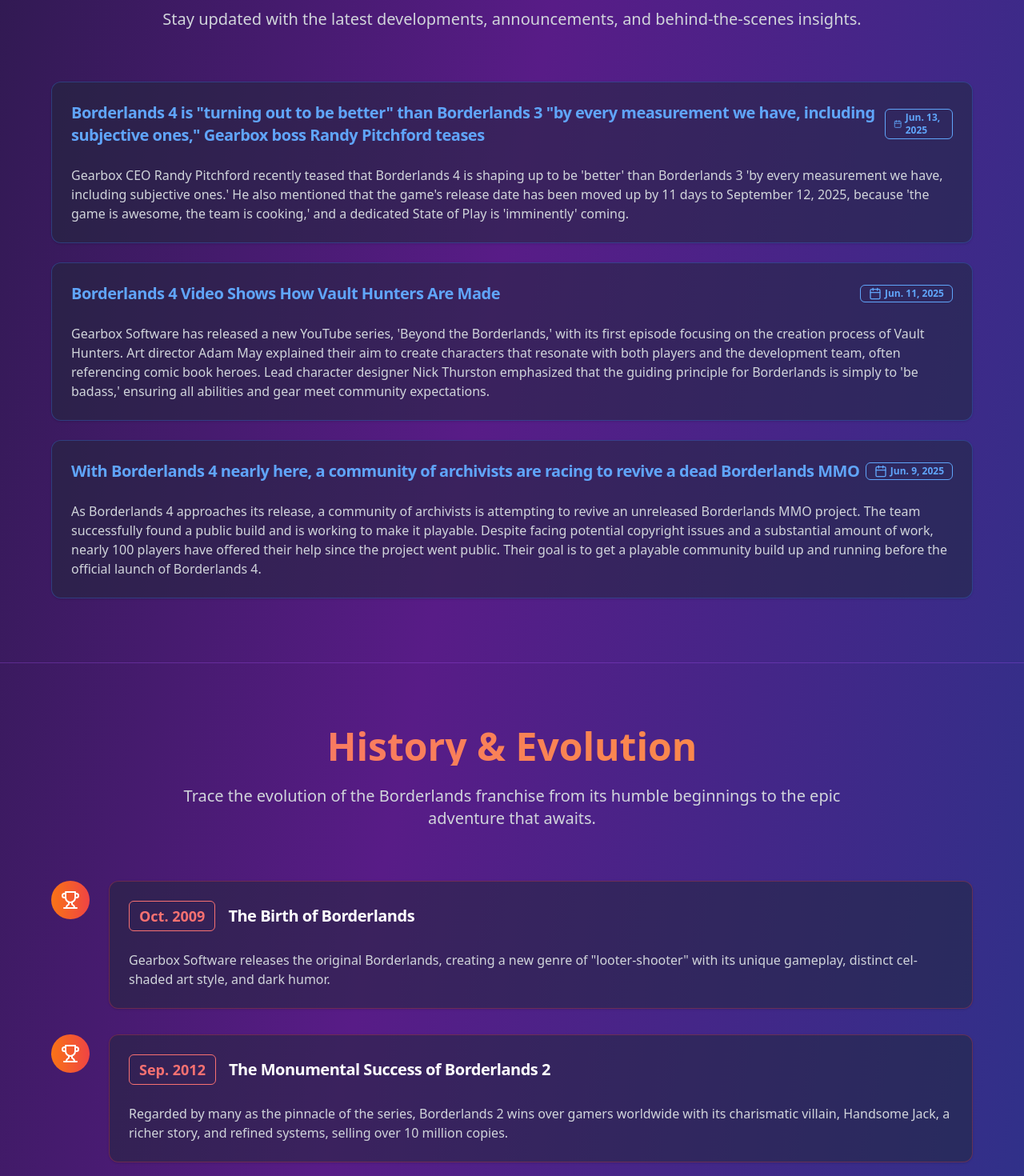
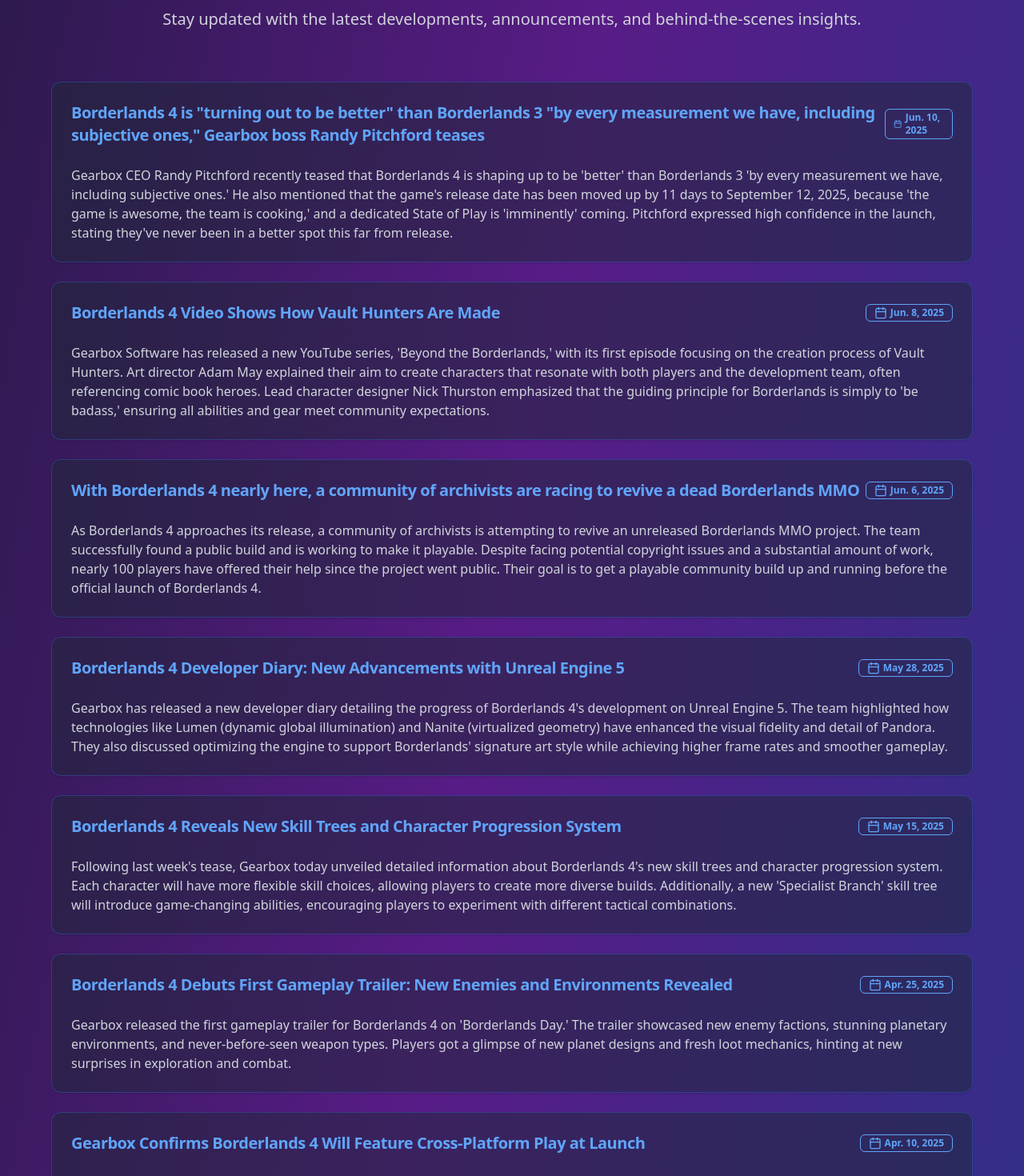
Before and after one commit to cqumse2006/borderlands4-test, a React (Vite) app: page / in a window 1280 px wide. Shown: the part 3000-4470 px from the top of the page at 80% size. Built offline with nearby package versions, Linux system fonts and the light colour scheme.

Commit message:
Add files via upload
更新新闻again

```diff
--- a/src/pages/Borderlands4.tsx
+++ b/src/pages/Borderlands4.tsx
@@ -72,19 +72,39 @@
 
   const newsItems = [
   {
-    date: "Jun. 13, 2025",
+    date: "Jun. 10, 2025",
     title: <a href="https://www.gamesradar.com/games/borderlands/borderlands-4-is-turning-out-to-be-better-than-borderlands-3-by-every-measurement-we-have-including-subjective-ones-gearbox-boss-randy-pitchford-teases/" target="_blank" rel="noopener noreferrer" className="text-blue-400 hover:underline">Borderlands 4 is "turning out to be better" than Borderlands 3 "by every measurement we have, including subjective ones," Gearbox boss Randy Pitchford teases</a>,
-    description: "Gearbox CEO Randy Pitchford recently teased that Borderlands 4 is shaping up to be 'better' than Borderlands 3 'by every measurement we have, including subjective ones.' He also mentioned that the game's release date has been moved up by 11 days to September 12, 2025, because 'the game is awesome, the team is cooking,' and a dedicated State of Play is 'imminently' coming."
+    description: "Gearbox CEO Randy Pitchford recently teased that Borderlands 4 is shaping up to be 'better' than Borderlands 3 'by every measurement we have, including subjective ones.' He also mentioned that the game's release date has been moved up by 11 days to September 12, 2025, because 'the game is awesome, the team is cooking,' and a dedicated State of Play is 'imminently' coming. Pitchford expressed high confidence in the launch, stating they've never been in a better spot this far from release."
   },
   {
-    date: "Jun. 11, 2025",
+    date: "Jun. 8, 2025",
     title: <a href="https://www.gamespot.com/articles/borderlands-4-video-shows-how-vault-hunters-are-made/1100-6532441/" target="_blank" rel="noopener noreferrer" className="text-blue-400 hover:underline">Borderlands 4 Video Shows How Vault Hunters Are Made</a>,
     description: "Gearbox Software has released a new YouTube series, 'Beyond the Borderlands,' with its first episode focusing on the creation process of Vault Hunters. Art director Adam May explained their aim to create characters that resonate with both players and the development team, often referencing comic book heroes. Lead character designer Nick Thurston emphasized that the guiding principle for Borderlands is simply to 'be badass,' ensuring all abilities and gear meet community expectations."
   },
   {
-    date: "Jun. 9, 2025",
+    date: "Jun. 6, 2025",
     title: <a href="https://www.eurogamer.net/with-borderlands-4-nearly-here-a-community-of-archivists-are-racing-to-revive-a-dead-borderlands-mmo" target="_blank" rel="noopener noreferrer" className="text-blue-400 hover:underline">With Borderlands 4 nearly here, a community of archivists are racing to revive a dead Borderlands MMO</a>,
     description: "As Borderlands 4 approaches its release, a community of archivists is attempting to revive an unreleased Borderlands MMO project. The team successfully found a public build and is working to make it playable. Despite facing potential copyright issues and a substantial amount of work, nearly 100 players have offered their help since the project went public. Their goal is to get a playable community build up and running before the official launch of Borderlands 4."
+  },
+  {
+    date: "May 28, 2025",
+    title: <a href="https://www.ign.com/articles/borderlands-4-dev-diary-unreal-engine-5-advancements" target="_blank" rel="noopener noreferrer" className="text-blue-400 hover:underline">Borderlands 4 Developer Diary: New Advancements with Unreal Engine 5</a>,
+    description: "Gearbox has released a new developer diary detailing the progress of Borderlands 4's development on Unreal Engine 5. The team highlighted how technologies like Lumen (dynamic global illumination) and Nanite (virtualized geometry) have enhanced the visual fidelity and detail of Pandora. They also discussed optimizing the engine to support Borderlands' signature art style while achieving higher frame rates and smoother gameplay."
+  },
+  {
+    date: "May 15, 2025",
+    title: <a href="#" className="text-blue-400 hover:underline">Borderlands 4 Reveals New Skill Trees and Character Progression System</a>,
+    description: "Following last week's tease, Gearbox today unveiled detailed information about Borderlands 4's new skill trees and character progression system. Each character will have more flexible skill choices, allowing players to create more diverse builds. Additionally, a new 'Specialist Branch' skill tree will introduce game-changing abilities, encouraging players to experiment with different tactical combinations."
+  },
+  {
+    date: "Apr. 25, 2025",
+    title: <a href="#" className="text-blue-400 hover:underline">Borderlands 4 Debuts First Gameplay Trailer: New Enemies and Environments Revealed</a>,
+    description: "Gearbox released the first gameplay trailer for Borderlands 4 on 'Borderlands Day.' The trailer showcased new enemy factions, stunning planetary environments, and never-before-seen weapon types. Players got a glimpse of new planet designs and fresh loot mechanics, hinting at new surprises in exploration and combat."
+  },
+  {
+    date: "Apr. 10, 2025",
+    title: <a href="#" className="text-blue-400 hover:underline">Gearbox Confirms Borderlands 4 Will Feature Cross-Platform Play at Launch</a>,
+    description: "Gearbox officially confirmed that Borderlands 4 will support cross-platform play across all platforms from launch day. This decision aims to foster community interaction and allow players to seamlessly team up with friends on different systems. The move is seen as a response to player demand and is expected to significantly enhance the online multiplayer experience."
   }];
 
 
```
